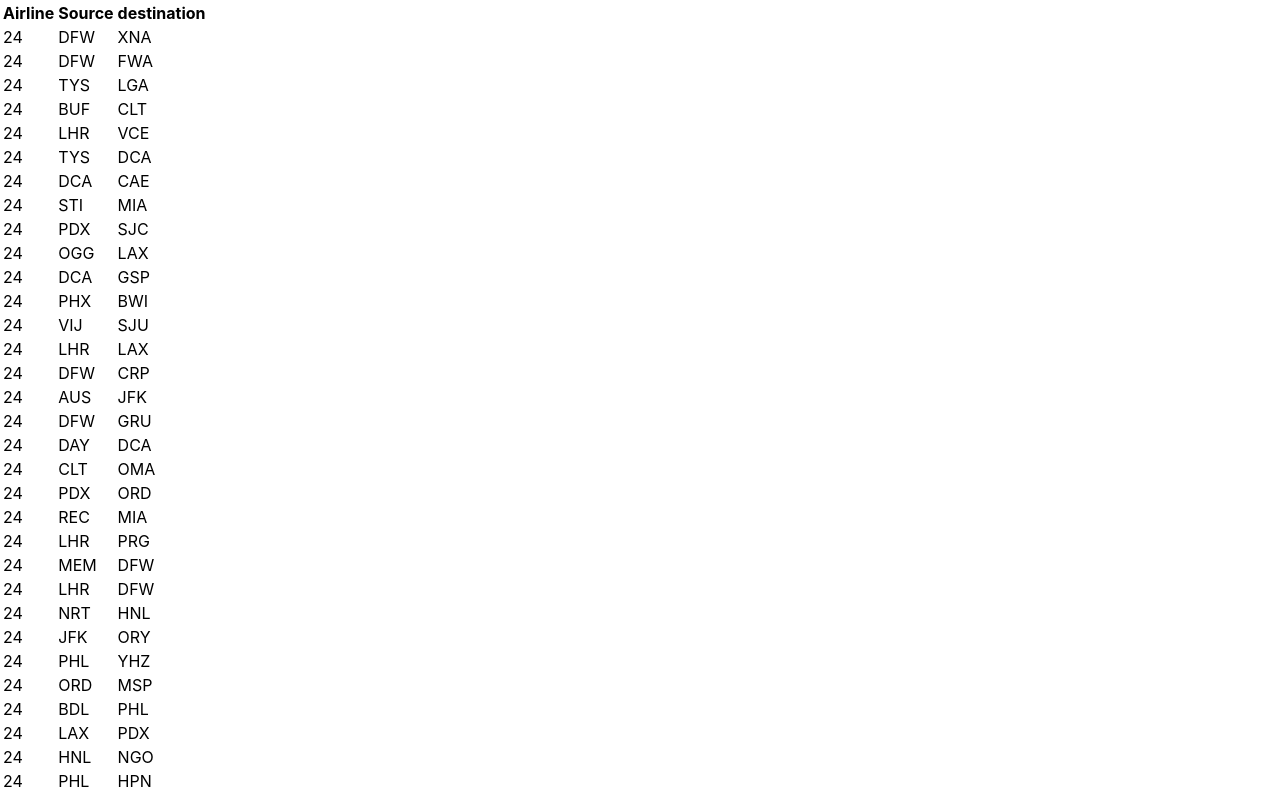
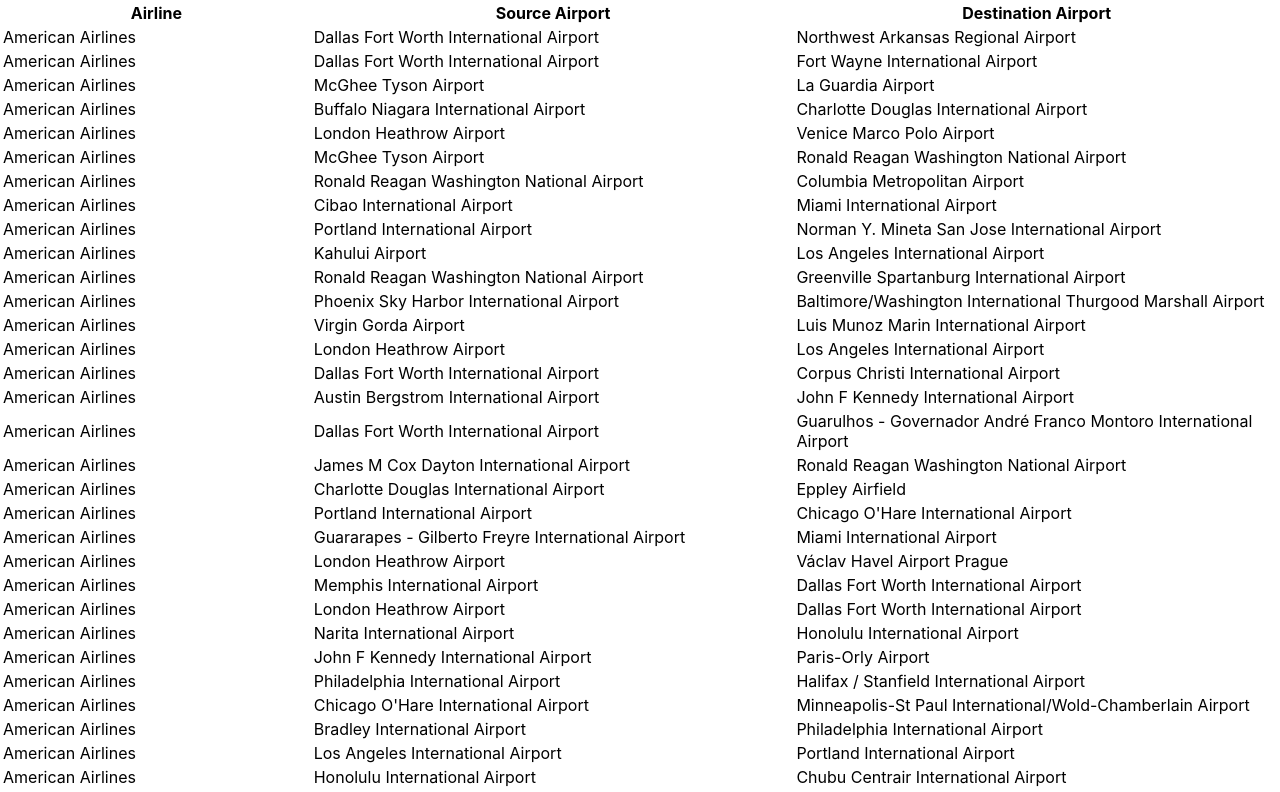
Before and after one commit to JeremyCrichton/airline-routes, a React (Create React App) app: page / in a window 1280 px wide. Shown: the top 792 px of the page. Built offline with nearby package versions, Linux system fonts and the light colour scheme.

Commit message:
display human friendly values in tables

```diff
--- a/src/App.js
+++ b/src/App.js
@@ -3,10 +3,16 @@
 
 import Table from './components/Table';
 
+const columns = [
+  { name: 'Airline', property: 'airline' },
+  { name: 'Source Airport', property: 'src' },
+  { name: 'Destination Airport', property: 'dest' },
+];
+
 const App = () => {
   return (
     <div className='App'>
-      <Table />
+      <Table className='routes-table' columns={columns} rows='' format='' />
     </div>
   );
 };
--- a/src/components/Table.js
+++ b/src/components/Table.js
@@ -1,22 +1,27 @@
 import React from 'react';
 import routes from '../data/data';
+import {
+  createIdFromRoutes,
+  getAirlineById,
+  getAirportByCode,
+} from '../data/data';
 
-const Table = () => {
+const Table = ({ columns }) => {
   return (
     <table>
       <thead>
         <tr>
-          <th>Airline</th>
-          <th>Source</th>
-          <th>destination</th>
+          {columns.map(column => (
+            <th>{column.name}</th>
+          ))}
         </tr>
       </thead>
       <tbody>
         {routes.routes.map(route => (
-          <tr>
-            <td>{route.airline}</td>
-            <td>{route.src}</td>
-            <td>{route.dest}</td>
+          <tr key={createIdFromRoutes(route)}>
+            <td>{getAirlineById(route.airline)}</td>
+            <td>{getAirportByCode(route.src)}</td>
+            <td>{getAirportByCode(route.dest)}</td>
           </tr>
         ))}
       </tbody>
--- a/src/data/data.js
+++ b/src/data/data.js
@@ -1,3 +1,12 @@
+export const getAirlineById = id =>
+  airlines.find(airline => airline.id === id).name;
+
+export const getAirportByCode = code =>
+  airports.find(airport => airport.code === code).name;
+
+export const createIdFromRoutes = route =>
+  route.airline + route.src + route.dest;
+
 const routes = [
   { airline: 24, src: 'DFW', dest: 'XNA' },
   { airline: 24, src: 'DFW', dest: 'FWA' },
```
